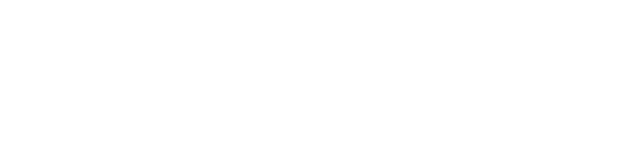
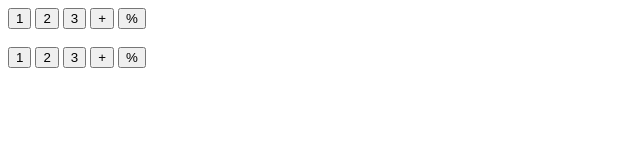
Before and after one commit to joaopessoasilva06/pm_elias2025, a plain HTML site: page index.html in a window 1280 px wide. Shown: the whole page, without its empty margins (0-640 px from the left). Drawn offline with Linux system fonts and the light colour scheme.

Commit message:
Update index.html

```diff
--- a/index.html
+++ b/index.html
@@ -10,6 +10,17 @@
         </script>
     </head>
     <body>
-
+        <button>1</button>
+        <button>2</button>
+        <button>3</button>
+        <button>+</button>
+        <button>%</button>
+        </br></br>
+        <button>1</button>
+        <button>2</button>
+        <button>3</button>
+        <button>+</button>
+        <button>%</button>
+        </br></br>
     </body>
 </html>
```
